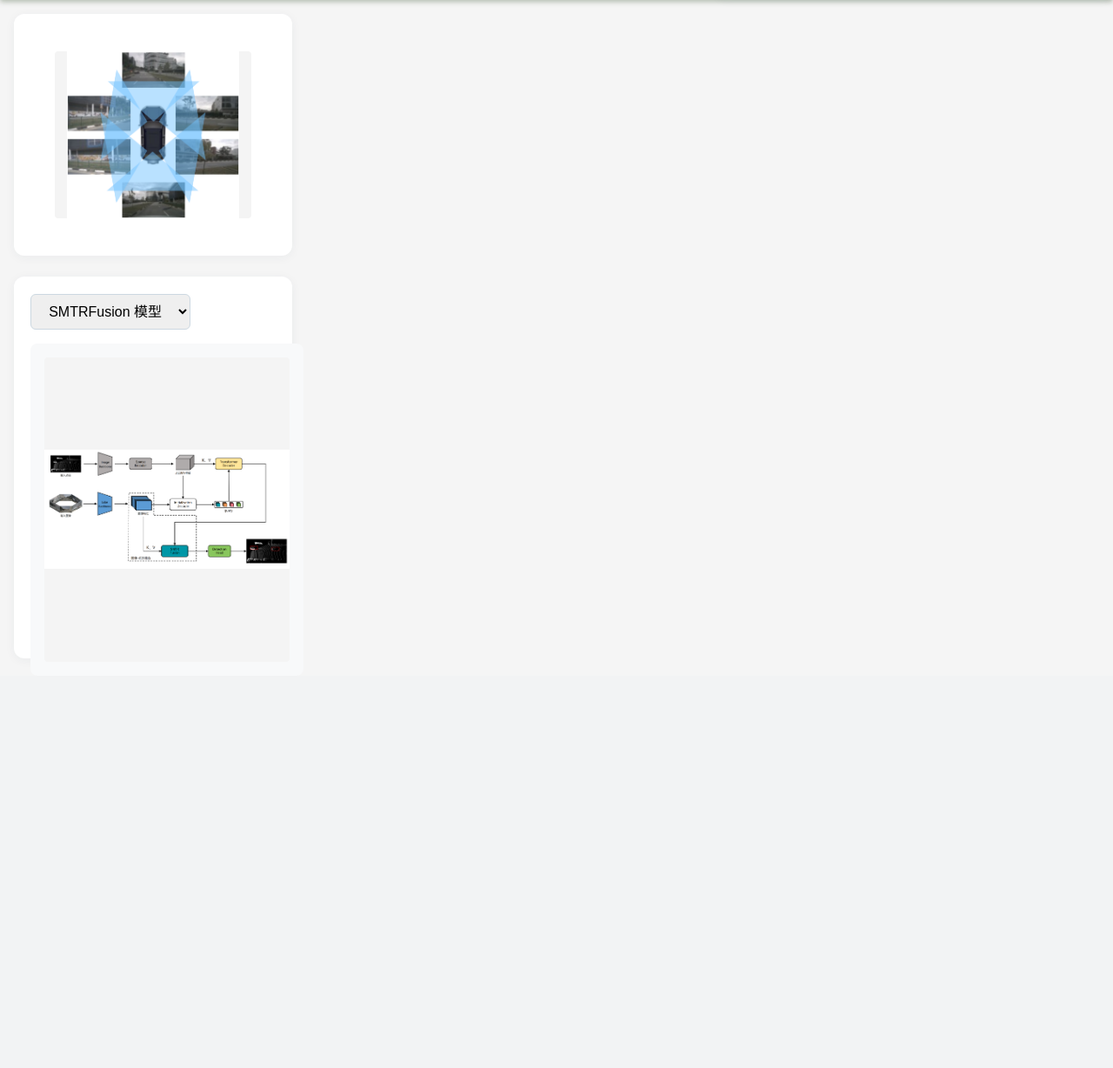
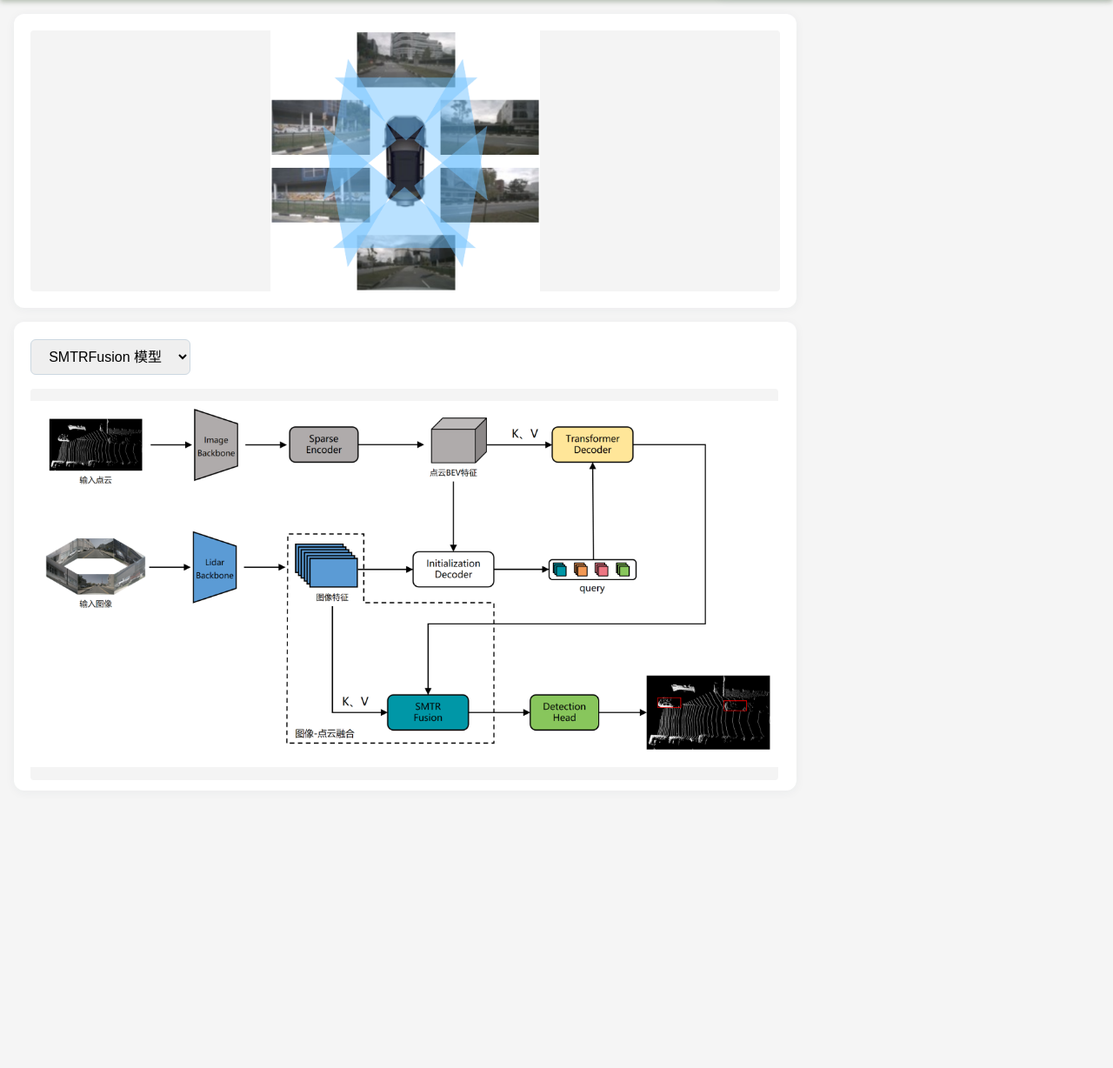
Before and after one commit to warrior17125/3DDet_system, a Flask app: page / in a window 1280 px wide. Shown: the part 80-1308 px from the top of the page at 87% size. Before the commit the page ends 837 px from the top, so only its background shows below. Run offline with Flask 3, Linux system fonts and the light colour scheme.

Commit message:
take a size adjust of static area

```diff
--- a/templates/index.html
+++ b/templates/index.html
@@ -205,16 +205,19 @@
         /* 新增布局样式 */
         .main-content {
             display: flex;
-            gap: 1.5rem;
+            gap: 1.0rem;
             padding: 1rem;
         }
 
         #static-area {
-            width: 320px;
-            min-width: 320px;
+            width: 900px;
+            min-width: 900px;
+            height: 1196.4px;
+            min-height: 1196.4px;
             display: flex;
             flex-direction: column;
-            gap: 1.5rem;
+            gap: 1.0rem;
+
         }
 
         #dynamic-area {
@@ -223,6 +226,7 @@
         }
 
         .static-section {
+            height: 600px;
             background: var(--card-bg);
             border-radius: 12px;
             padding: 1.2rem;
@@ -230,20 +234,20 @@
         }
 
         #static-image {
-            height: 240px;
+            height: 300px;
             display: flex;
             align-items: center;
             justify-content: center;
         }
 
         #static-image img {
-            max-width: 80%;
-            max-height: 80%;
+            max-width: 100%;
+            max-height: 100%;
             object-fit: contain;
         }
 
         #static-model {
-            height: 400px;
+            height: 500px;
         }
 
         .model-selector {
@@ -251,11 +255,11 @@
         }
 
         #modelPreview {
-            width: 100%;
+            width: 860px;
             height: calc(100% - 50px);
             background: var(--panel-bg);
             border-radius: 8px;
-            padding: 1rem;
+            padding: 0rem;
             display: flex;
             align-items: center;
             justify-content: center;
```
